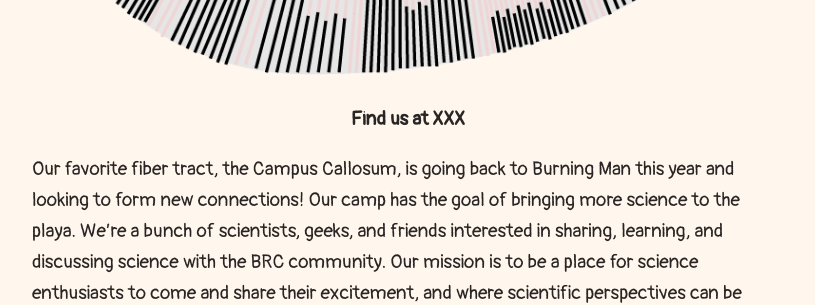
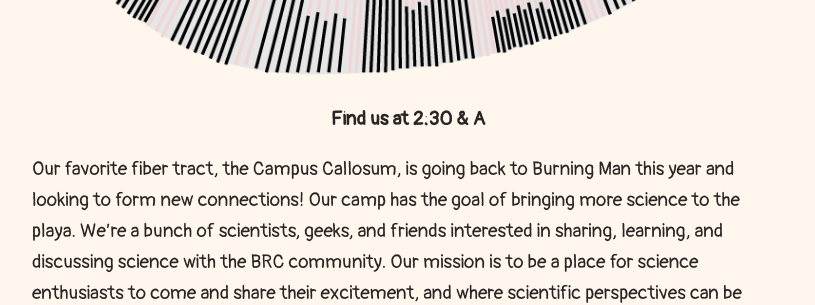
Before and after one commit to karschro/campuscallosum.org, a Jekyll site: the page built from index.md, in a window 1280 px wide and 900 px high, scrolled down 592 px. Shown: the part 153-458 px from the top of the window, without its empty margins (232-1047 px from the left). Built offline with Jekyll 4.4.1, drawn with Linux system fonts in a browser that asks for light colours.

Commit message:
got a place now

```diff
--- a/index.md
+++ b/index.md
@@ -10,7 +10,7 @@ layout: page
 
 ![logo](logo.png)
 
-<p align="center"><b>Find us at XXX</b></p>
+<p align="center"><b>Find us at 2:30 & A</b></p>
 
 Our favorite fiber tract, the Campus Callosum, is going back to Burning Man this year and looking to form new connections! Our camp has the goal of bringing more science to the playa. We're a bunch of scientists, geeks, and friends interested in sharing, learning, and discussing science with the BRC community. Our mission is to be a place for science enthusiasts to come and share their excitement, and where scientific perspectives can be added to a wide range of discussions and topics accessible to every burner.
 
```
Also changed, not shown: 1 other file.
